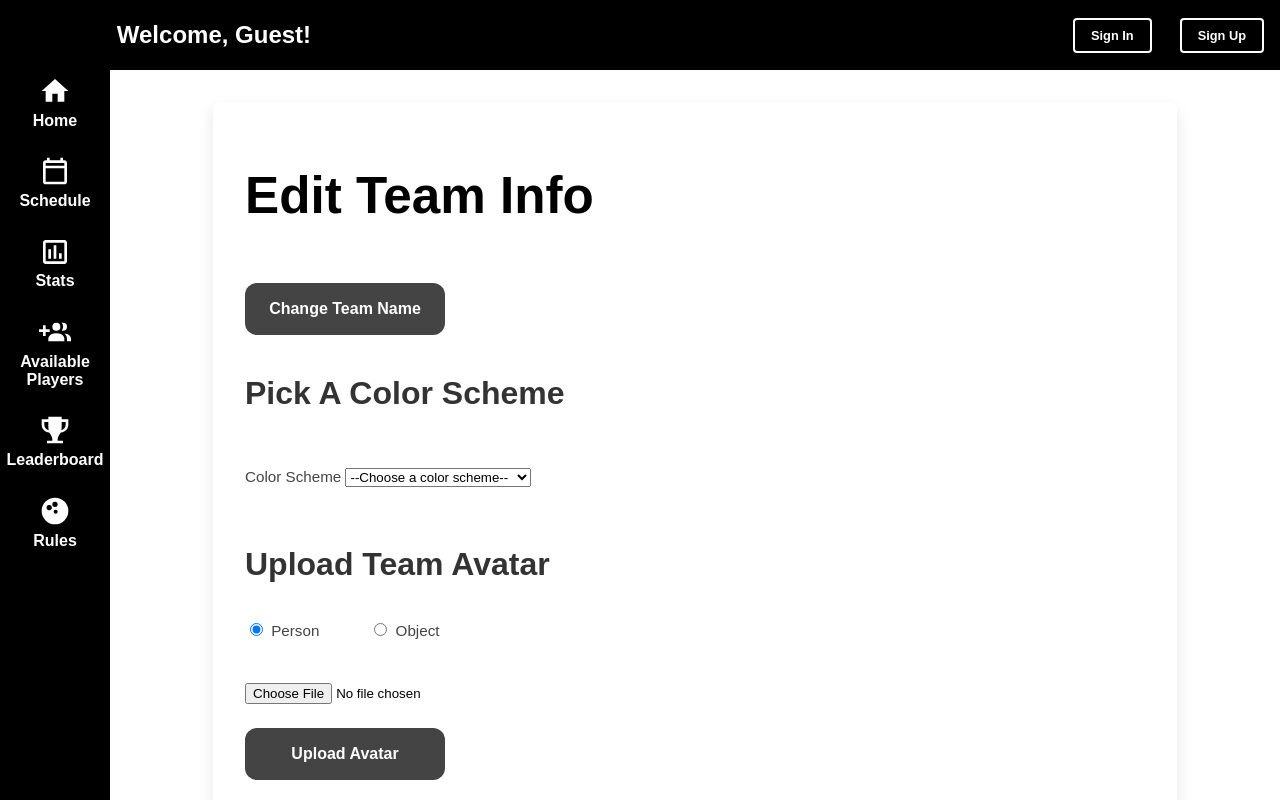
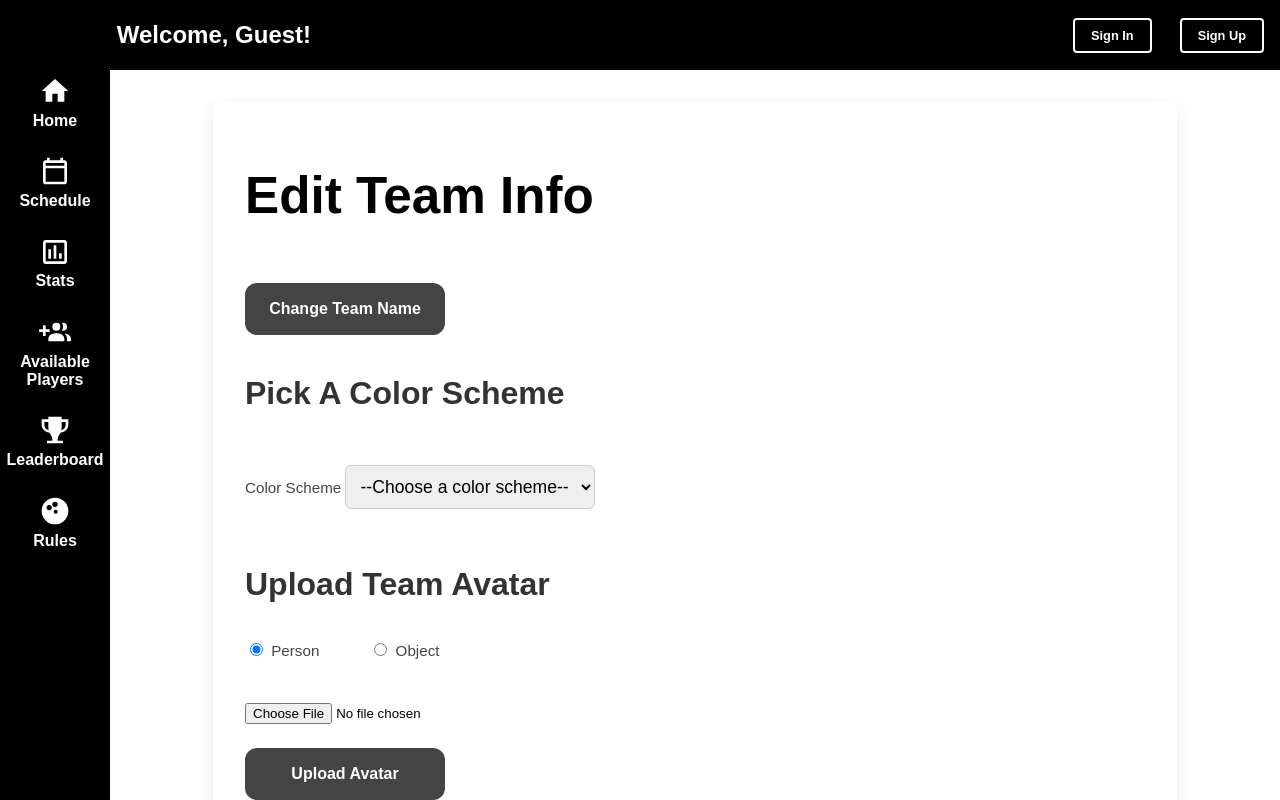
Before and after one commit to bwolfe53144/fantasy_bowling_frontend, a React (Vite) app: page /edit-team in a window 1280 px wide. Built offline with nearby package versions, Linux system fonts and the light colour scheme; no server answers.

Commit message:
Added class to the color dropdown box and changed the style

```diff
--- a/components/ColorSelector.jsx
+++ b/components/ColorSelector.jsx
@@ -2,7 +2,12 @@ export default function ColorSelector({ value, onChange }) {
   return (
     <div style={{ margin: "1rem 0" }}>
       <label htmlFor="color-select">Color Scheme </label>
-        <select id="color-select" value={value} onChange={onChange}>
+      <select
+        id="color-select"
+        value={value}
+        onChange={onChange}
+        className="color-select"
+      >
         <option value="">--Choose a color scheme--</option>
         <option value="red">Red</option>
         <option value="blue">Blue</option>
--- a/src/styles/EditInfo.css
+++ b/src/styles/EditInfo.css
@@ -138,6 +138,15 @@ label {
   background-color: #e4dfdf;
 }
 
+/* ===== Color input box ===== */
+.color-select {
+  width: 250px;
+  padding: 10px;
+  font-size: 1.1rem;
+  border-radius: 6px;
+  border: 1px solid #ccc;
+}
+
 /*Responsive*/
 @media (max-width: 480px) {
   .mainPage.editInfo {
```
Lines whose indentation alone changed are shown as unchanged.
